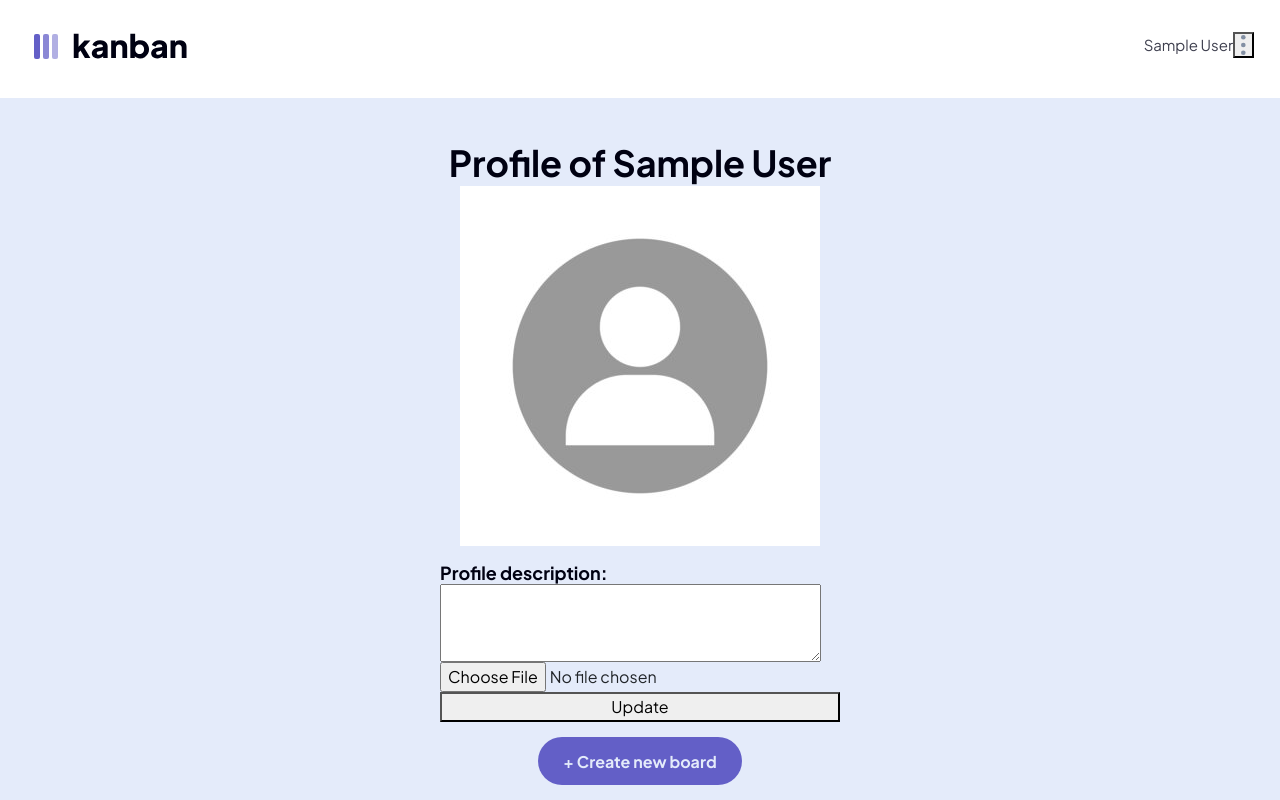
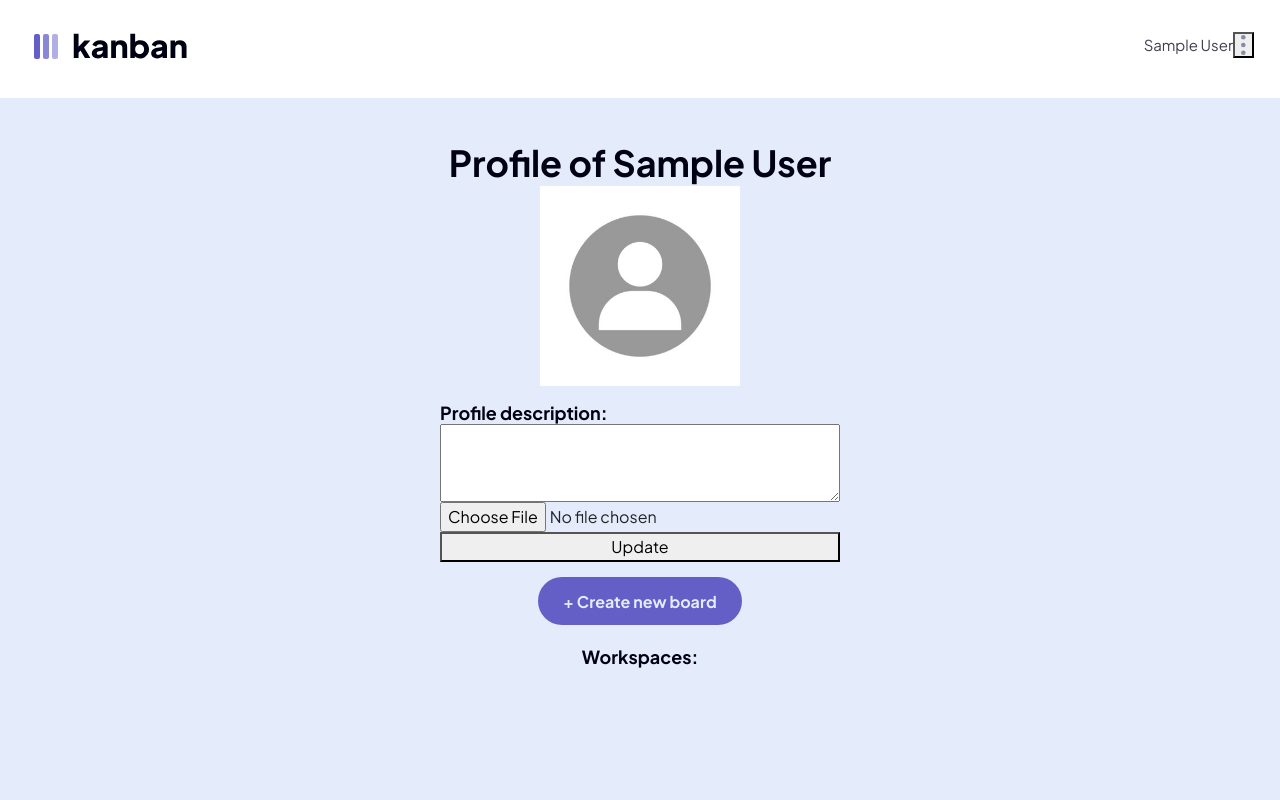
Before and after one commit to UndertakerW/Kanban-Board, a Django app: page / in a window 1280 px wide. Run offline with Django 4.2, Linux system fonts and the light colour scheme; the visitor is signed in with stand-in values (Sample User, id 1); data comes from the database, SQL or seed files in the repository; data that the repository does not hold is empty; some libraries are stand-ins or nearby versions.

Commit message:
fix profile UI adjustment

```diff
--- a/kanban/static/kanban/profile.css
+++ b/kanban/static/kanban/profile.css
@@ -55,7 +55,12 @@
     margin: 20px 0 10px;
 }
 
-#id_profile_description {
+#id_bio_input_text {
     width: 400px;
     rows: 2;
 }
+
+#id_user_picture {
+    width: 200px;
+    height: 200px;
+}
--- a/kanban/templates/kanban/profile.html
+++ b/kanban/templates/kanban/profile.html
@@ -60,7 +60,7 @@
             <div class="profile-content">
                 <h1 class="heading-xxl"> Profile of {{username}} </h1>
 
-                <div id = "id_profile_picture">
+                <div>
                     {% if not profile.picture %}
                         <img id = "id_user_picture" src="{% static 'kanban/default.jpg' %}">
                     {% else %}
```
